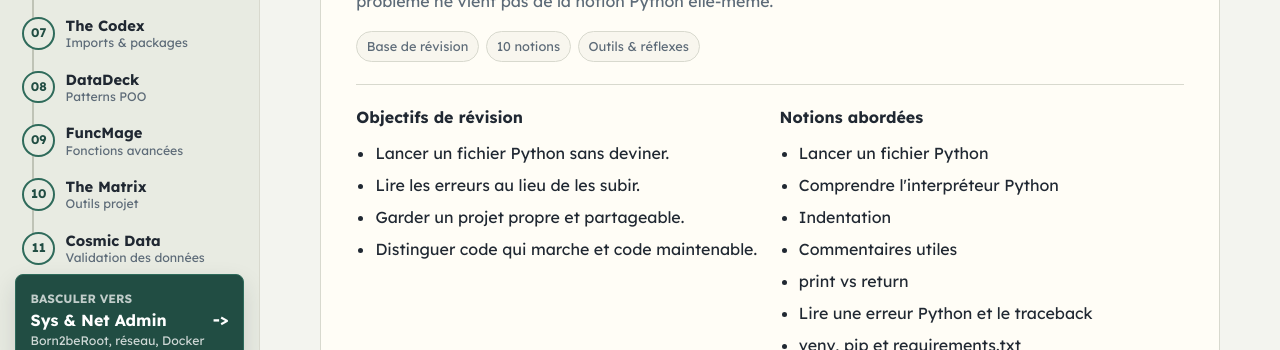
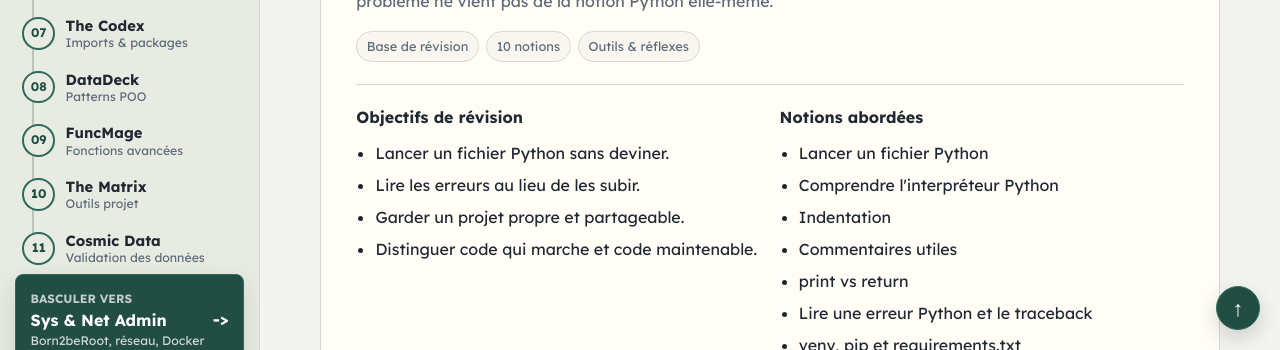
Before and after one commit to BorisHnt/SwimmingPy, a plain HTML site: page index.html in a window 1280 px wide. Shown: the part 450-800 px from the top of the page. Drawn offline with Linux system fonts and the light colour scheme.

Commit message:
Random Commit

```diff
--- a/index.html
+++ b/index.html
@@ -10,7 +10,7 @@
     >
     <link rel="stylesheet" href="styles/main.css">
   </head>
-  <body>
+  <body id="top">
     <a class="skip-link" href="#content">Aller au contenu</a>
 
     <header class="topbar">
@@ -64,6 +64,8 @@
       <section id="project-panel" class="project-panel" aria-live="polite"></section>
     </main>
 
+    <a class="back-to-top" href="#top" aria-label="Retour en haut" title="Retour en haut">↑</a>
+
     <script src="scripts/data.js"></script>
     <script src="scripts/reading-mode.js"></script>
     <script src="scripts/app.js"></script>
--- a/styles/main.css
+++ b/styles/main.css
@@ -535,6 +535,30 @@ code {
   color: var(--muted);
 }
 
+.back-to-top {
+  position: fixed;
+  right: 1.25rem;
+  bottom: 1.25rem;
+  z-index: 20;
+  display: grid;
+  place-items: center;
+  width: 2.75rem;
+  height: 2.75rem;
+  border: 1px solid var(--accent);
+  border-radius: 50%;
+  background: var(--accent-dark);
+  color: white;
+  box-shadow: 0 8px 20px rgb(32 40 50 / 0.18);
+  font-size: 1.35rem;
+  font-weight: 700;
+  line-height: 1;
+  text-decoration: none;
+}
+
+.back-to-top:hover {
+  background: var(--accent);
+}
+
 /* Reading mode */
 .assist-word strong {
   font-weight: 800;
```
